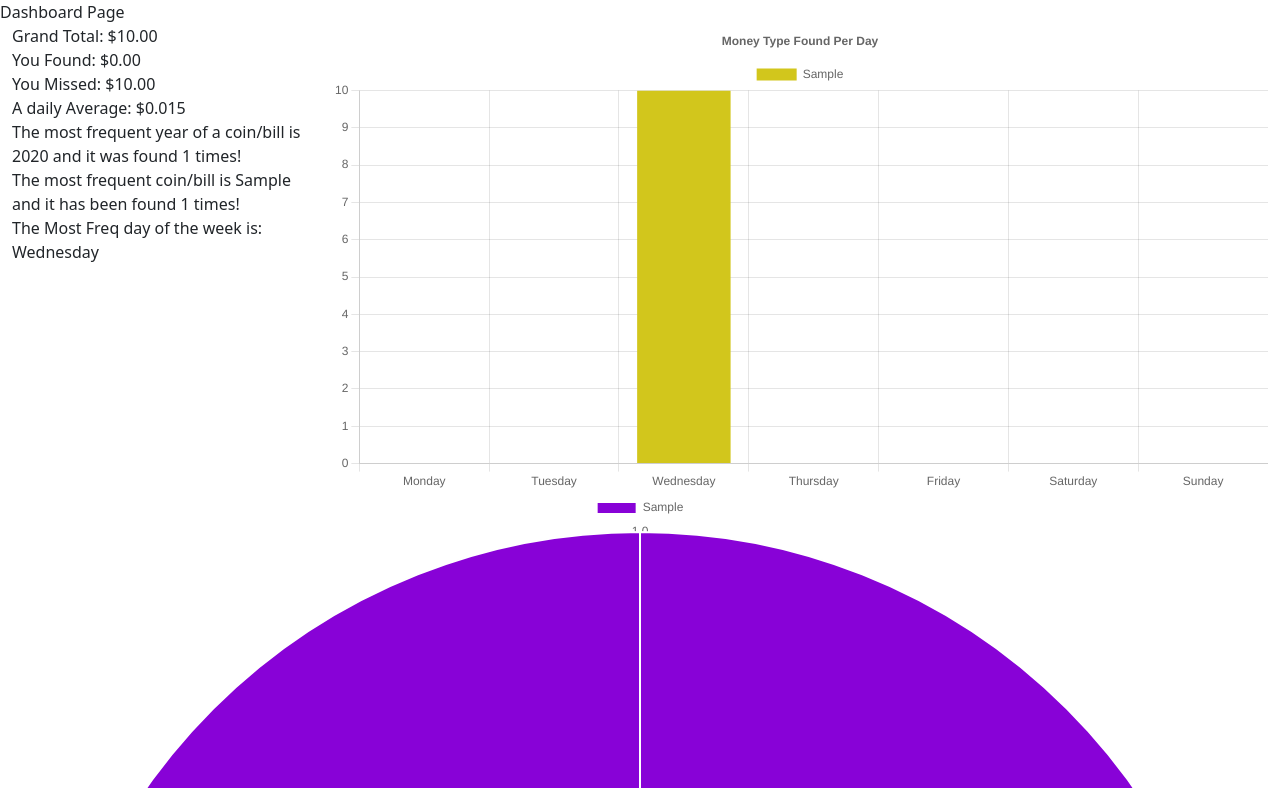
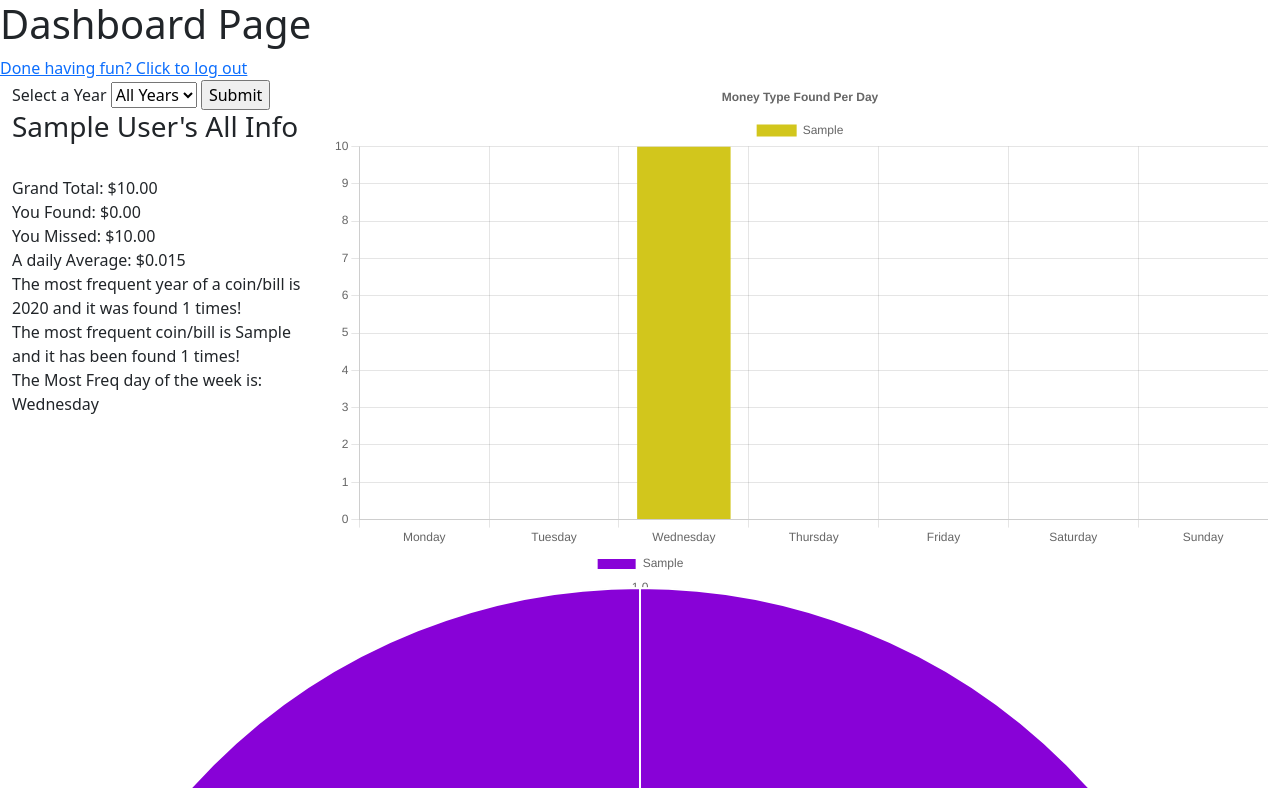
Before and after one commit to makeller234/money_tracking, a Flask app: page /dashboard in a window 1280 px wide. Shown: the top 788 px of the page. Run offline with Flask 2, Linux system fonts and the light colour scheme; the visitor is signed in with stand-in values (Sample User, id 1); tables that the repository leaves empty hold one stand-in row (values such as "Sample post"); some libraries are stand-ins or nearby versions.

Commit message:
added log out feature, added drop down for year select for basic stats. Year select still doesn't work for graphs

```diff
--- a/crud.py
+++ b/crud.py
@@ -1,5 +1,6 @@
 """CRUD Operations"""
 from model import db, User, Monies, connect_to_db
+from sqlalchemy import extract
 from collections import Counter #counter takes in a list and returns a dictionary where the key is the count of an item and the value is the item
 import calendar
 from datetime import date
@@ -31,8 +32,15 @@ def create_money_entry(email, date, amount, address, city, state, zip, locname,
 
     return money
 
-def total_money(user_email):
-    all_user_results = Monies.query.filter_by(email = user_email).all()
+#def total_money(user_email):
+def total_money(user_email, year):
+    """takes in 2 parameters, email and year, and returns the total money found and missed for that user in that year"""
+
+    if year == 'All':
+        all_user_results = Monies.query.filter_by(email = user_email).all()
+    else:
+        all_user_results = Monies.query.filter_by(email = user_email).filter(extract('year', Monies.date)==year).all()
+
     total_found = 0
     total_missed = 0
     for elem in all_user_results:
@@ -43,8 +51,11 @@ def total_money(user_email):
 
     return {'Total_Found': total_found, "Total_Missed": total_missed}
 
-def daily_average(user_email):
-    all_user_results = Monies.query.filter_by(email = user_email).all()
+def daily_average(user_email, year):
+    if year == 'All':
+        all_user_results = Monies.query.filter_by(email = user_email).all()
+    else:
+        all_user_results = Monies.query.filter_by(email = user_email).filter(extract('year', Monies.date)==year).all()
     total = 0
     unique_days = []
     for elem in all_user_results:
@@ -56,8 +67,11 @@ def daily_average(user_email):
     #returns total divided by the difference between the  min date and today's date +1.  Need +1 b/c ex: 11/4-11/1 = 3 in timedelta, but it's actually 4 days
     return round(total / ((date.today()-min(unique_days)).days+1), 3)
 
-def most_freq_money_and_year(user_email):
-    all_user_results = Monies.query.filter_by(email = user_email).all()
+def most_freq_money_and_year(user_email, year):
+    if year == 'All':
+        all_user_results = Monies.query.filter_by(email = user_email).all()
+    else:
+        all_user_results = Monies.query.filter_by(email = user_email).filter(extract('year', Monies.date)==year).all()
 
     money_years = []
     money_type = []
@@ -82,8 +96,11 @@ def most_freq_money_and_year(user_email):
             'type_count': max(max_type_found)[0], 'money_type': max(max_type_found)[1]}
 #stats function that does all stats, to have fewer queries and returns dictionary of all stats, or one function per stat
 
-def most_freq_dow(user_email):
-    all_user_results = Monies.query.filter_by(email = user_email).all()
+def most_freq_dow(user_email,year):
+    if year == 'All':
+        all_user_results = Monies.query.filter_by(email = user_email).all()
+    else:
+        all_user_results = Monies.query.filter_by(email = user_email).filter(extract('year', Monies.date)==year).all()
 
     dates = []
     for item in all_user_results:
@@ -96,8 +113,11 @@ def most_freq_dow(user_email):
 
     return dow
 
-def json(user_email):
-    all_user_results = Monies.query.filter_by(email = user_email).all()
+def daily_coin_amounts(user_email, year):
+    if year == 'All':
+        all_user_results = Monies.query.filter_by(email = user_email).all()
+    else:
+        all_user_results = Monies.query.filter_by(email = user_email).filter(extract('year', Monies.date)==year).all()
     # 0=Monday, 6=Sunday
     totals_by_day = {0:{}, 1:{}, 2:{}, 3:{}, 4:{}, 5:{}, 6:{}}
 
@@ -120,13 +140,22 @@ def all_addresses(user_email):
 
 def coin_polar(user_email):
     all_user_coins = Monies.query.filter_by(email=user_email).all()
-    coin_list = [];
+    coin_list = []
     for item in all_user_coins:
         coin_list.append(item.money_type)
     coin_counts = Counter(coin_list)
 
     return coin_counts
 
+def years_list(user_email):
+    all_user_results = Monies.query.filter_by(email=user_email).all()
+    years_list = []
+    for result in all_user_results:
+        if result.date.year not in years_list:
+            years_list.append(result.date.year)
+
+    return years_list
+
 
 if __name__ == "__main__":
     from server import app
--- a/server.py
+++ b/server.py
@@ -18,6 +18,14 @@ def homepage():
     """View Homepage"""
 
     return render_template('login.html')
+
+@app.route('/log_out')
+def log_out():
+    """Removes the stored session info and returns user to log in page"""
+    session.pop('email', None)
+    session.pop('fname', None)
+    flash("You've successfully logged out.")
+    return redirect('/')
 
 @app.route('/create_account', methods=['POST'])
 def create_account():
@@ -106,21 +114,47 @@ def coin_entry():
 
 @app.route('/dashboard')
 def dashboard():
-    total = crud.total_money(session['email'])
-    day_avg = crud.daily_average(session['email'])
-    money_deets = crud.most_freq_money_and_year(session['email'])
-    dow = crud.most_freq_dow(session['email'])
+    year = request.args.get('years')
+    if year == None:
+        year = 'All'
+
+    if year == 'All':
+        year = year
+    else:
+        year = int(year)
+
+    total = crud.total_money(session['email'], year)
+    day_avg = crud.daily_average(session['email'],year)
+    money_deets = crud.most_freq_money_and_year(session['email'],year)
+    dow = crud.most_freq_dow(session['email'],year)
+    years_list = crud.years_list(session['email'])
+
+
 
 
     return render_template('dashboard.html', day_avg = day_avg, total_found = total['Total_Found'],
                                             total_missed = total['Total_Missed'], money_year = money_deets['money_year'],
                                             money_count = money_deets['year_count'], type_count = money_deets['type_count'],
-                                            money_type = money_deets['money_type'], dow = dow, API_KEY=API_KEY)
+                                            money_type = money_deets['money_type'], dow = dow, API_KEY=API_KEY,
+                                            years_list = years_list, year = year)
 
+# @app.route('/dashboard2')
+# def dashboard2():
+#     year = request.form.get('year')
 
 @app.route('/data_by_user.json')
 def data_by_user():
-    totals_by_day = crud.json(session['email'])
+    year = request.args.get('years')
+    print("************************")
+    print(year)
+    if year == None:
+        year = 'All'
+
+    if year == 'All':
+        year = year
+    else:
+        year = int(year)
+    totals_by_day = crud.daily_coin_amounts(session['email'], year)
 
     return jsonify({'data':totals_by_day})
 
--- a/static/js/charts.js
+++ b/static/js/charts.js
@@ -54,23 +54,19 @@ $.get('/data_by_user.json', res => {
     const data_array = [];
 
     for (let j = 0; j<=6; j++){
-      console.log(res_data[j]);
 
-      if (Object.keys(res_data[j]).length === 0){
+      if ((Object.keys(res_data[j]).length === 0) || (!(i in res_data[j]))){
         data_array.push(0);
       }
-      else if (!(i in res_data[j])){
-        data_array.push(0);
-      }
+
       else{
         data_array.push(res_data[j][i])
       }
+    }
 
-    }
     data_dict['data'] = data_array;
     data_array_of_dicts.push(data_dict);
     data_dict = {'label':'','data':[], 'backgroundColor':''}
-
   }
 
   //Graph DATA
--- a/templates/coin_entry.html
+++ b/templates/coin_entry.html
@@ -19,4 +19,5 @@
     </form>
 
     <a href='/dashboard'>LOOK, a wild dashboard</a>
+    <a href='/log_out'>Done having fun? Click to log out</a>
 {% endblock %}
--- a/templates/dashboard.html
+++ b/templates/dashboard.html
@@ -9,11 +9,24 @@
 </script>
 {% endblock %}
 {% block body %}
-Dashboard Page
+<h1>Dashboard Page</h1>
+<a href='/log_out'>Done having fun? Click to log out</a>
+<div class='container-fluid'>
 
-<div class='container-fluid'>
     <div class='row'>
         <div class='col-3'>
+            <form action="/dashboard">
+                <label for='years'>Select a Year</label>
+                    <select name='years' id='year'>
+                        <option value="All">All Years</option>
+                        {% for year in years_list %}
+                            <option value={{year}}>{{year}}</option>
+                        {%endfor%}
+                    </select>
+                    <input type="submit">
+             </form>
+        <h3>{{session['fname']}}'s {{year}} Info</h3>
+        <br>
         Grand Total: {{ "$%.2f"|format(total_found + total_missed)}}
         <br>
         You Found: {{ "$%.2f"|format(total_found) }}
@@ -43,6 +56,5 @@ Dashboard Page
 
         </div>
     </div>
-
 </div>
 {% endblock %}
```
Lines whose indentation alone changed are shown as unchanged.
